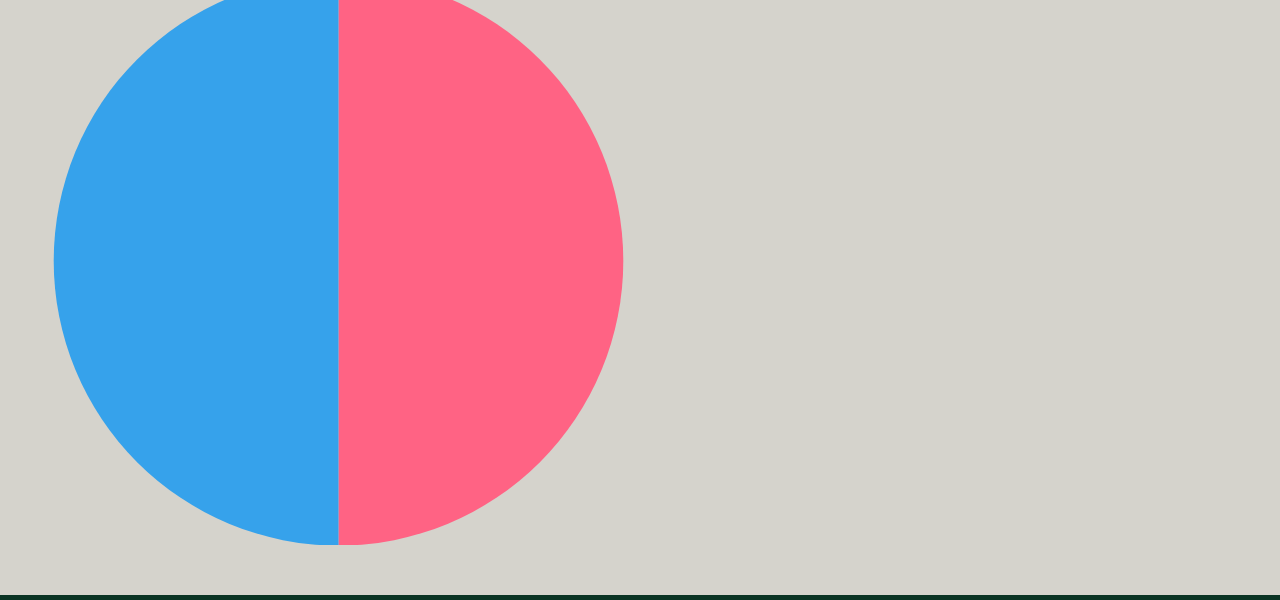
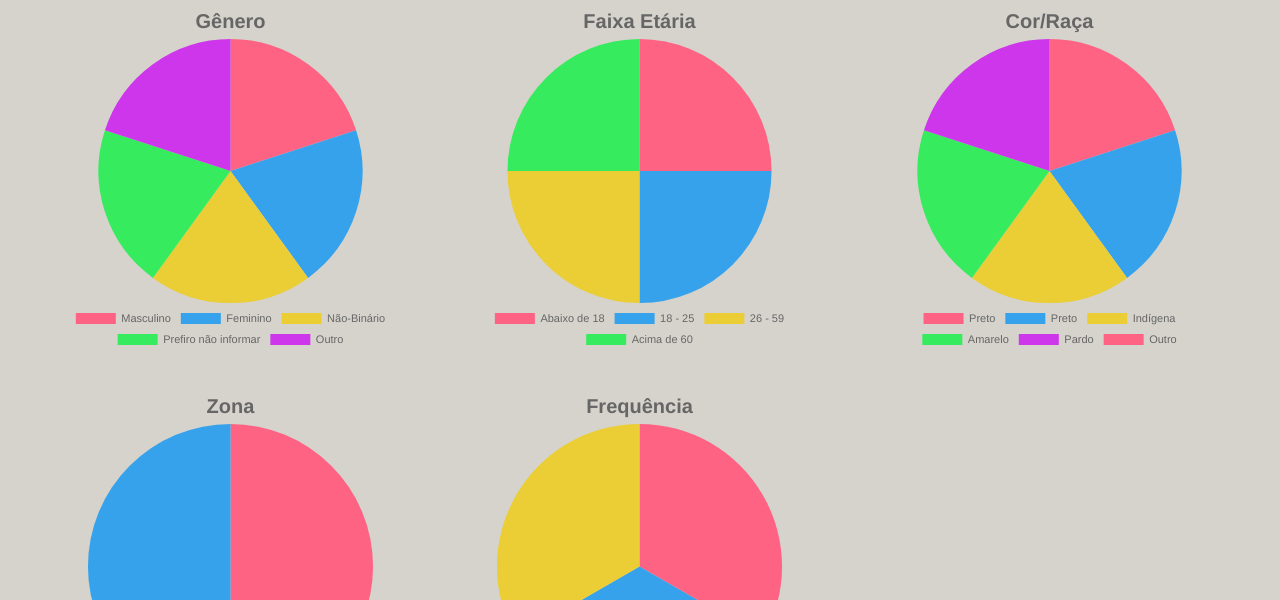
Before and after one commit to Some-one48/CAET-2026, a plain HTML site: page paginas/pesquisa.html in a window 1280 px wide. Shown: the part 462-1062 px from the top of the page. Drawn offline with nearby package versions, Linux system fonts and the light colour scheme.

Commit message:
graficos!

```diff
--- /dev/null
+++ b/paginas/graficos.js
@@ -0,0 +1,66 @@
+let ctx = document.getElementById("genero").getContext("2d");
+
+const info = [
+    gen = {
+        id: "genero",
+        labels: ['Masculino', 'Feminino', 'Não-Binário', 'Prefiro não informar', 'Outro'],
+        data: [20,20,20,20,20],
+        title: 'Gênero',
+    },
+    idad = {
+        id: "idade",
+        labels: ['Abaixo de 18', '18 - 25', '26 - 59', 'Acima de 60'],
+        data: [20,20, 20, 20],
+        title: 'Faixa Etária',
+    },
+    rac = {
+        id: "raca",
+        labels: ['Preto', 'Preto', 'Indígena', 'Amarelo', 'Pardo', 'Outro'],
+        data: [20,20,20,20,20,0],
+        title: 'Cor/Raça',
+    },
+    zon = {
+        id: "zona",
+        labels: ['Zona Urbana', 'Zona Rural'],
+        data: [20,20],
+        title: 'Zona',
+    },
+    e = {
+        id: "e",
+        labels: ['Frequentemente', 'Raramente', 'Nunca'],
+        data: [20,20, 20],
+        title: 'Frequência',
+    },
+];
+
+for (item of info){
+    ctx = document.getElementById(item.id).getContext("2d");
+    const grafic = new Chart(ctx, {
+        type: 'pie',
+        data: {
+            labels: item.labels,
+            datasets: [{
+                data: item.data,
+                backgroundColor:['#FF6384', '#36A2EB', '#ebcd36','#36eb5d','#cd36eb',],
+                borderWidth: 0
+            }]
+        },
+        options: {
+            responsive: true,
+            plugins: {
+                legend: {
+                    position: 'bottom',
+                    labels: {
+                        font: { size: 11 }
+                    },
+                },
+                title: {
+                    display: true,
+                    text: item.title,
+                    font: { size: 20 },
+                    padding: { bottom: 5 }
+                }
+            }
+        }
+    });
+}
--- a/paginas/pesquisa.html
+++ b/paginas/pesquisa.html
@@ -47,33 +47,58 @@
             </ul>
         </div>
 
+        <div id="psociologica" class="row">
+            <h2>Pesquisa Sociológica</h2>
+            <div class="grafico col">
+                <canvas id="genero"></canvas>
+            </div>
 
+            <div class="grafico col">
+                <canvas id="idade"></canvas>
+            </div>
 
-        <div id="psociologica">
-             <div class="grafico">
+            <div class="grafico col">
+                <canvas id="raca"></canvas>
+            </div>
+
+            <div class="grafico col">
                 <canvas id="zona"></canvas>
+            </div>
+
+            <div class="grafico col">
+                <canvas id="e"></canvas>
+            </div>
+
+            <div class="grafico col">
+                <canvas id="f"></canvas>
+            </div>
+
+            <div class="grafico col">
+                <canvas id="g"></canvas>
+            </div>
+
+            <div class="grafico col">
+                <canvas id="h"></canvas>
+            </div>
+
+            <div class="grafico col">
+                <canvas id="i"></canvas>
+            </div>
+
+            <div class="grafico col">
+                <canvas id="j"></canvas>
+            </div>
+
+            <div class="grafico col">
+                <canvas id="k"></canvas>
+            </div>
+
+            <div class="grafico col">
+                <canvas id="l"></canvas>
             </div>
         </div>
 
-
-
-        <script>
-            let ctx = document.getElementById("zona").getContext("2d");
-            const zona = new Chart(ctx, {
-                type: 'pie',
-                data: {
-                    labels: ['Zona Urbana', 'Zona Rural'],
-                    datasets: [{
-                        data: [50, 50],
-                        backgroundColor:['#FF6384', '#36A2EB'],
-                        borderWidth: 0
-                    }]
-                },
-                options: {
-                    responsive: true
-                }
-            });
-        </script>
+        <script src="../paginas/graficos.js"></script>
     </main>
 
 
--- a/static/style.css
+++ b/static/style.css
@@ -133,7 +133,8 @@ li{
 
 /* PESQUISA */
 .grafico {
-    max-width: 50%;
+    max-width: 40%;
+    margin: 20px;
 }
 
 @media (max-width: 768px){
@@ -169,5 +170,4 @@ li{
     align-items: center;
 }
 
-
 }
```
